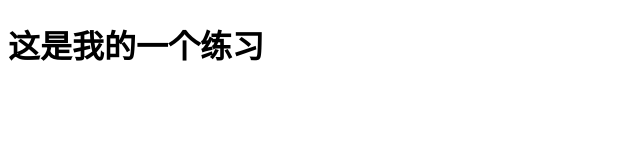
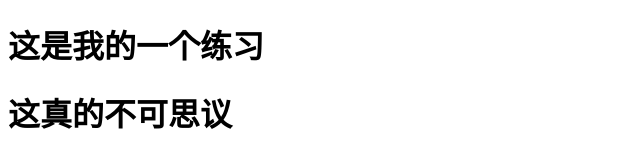
Before and after one commit to cocoviewsong/demo, a plain HTML site: page index.html in a window 1280 px wide. Shown: the whole page, without its empty margins (0-640 px from the left). Drawn offline with Linux system fonts and the light colour scheme.

Commit message:
修改代码

```diff
--- a/index.html
+++ b/index.html
@@ -7,5 +7,6 @@
   </head>
   <body>
     <h1>这是我的一个练习</h1>
+    <h1>这真的不可思议</h1>
   </body>
 </html>
```
